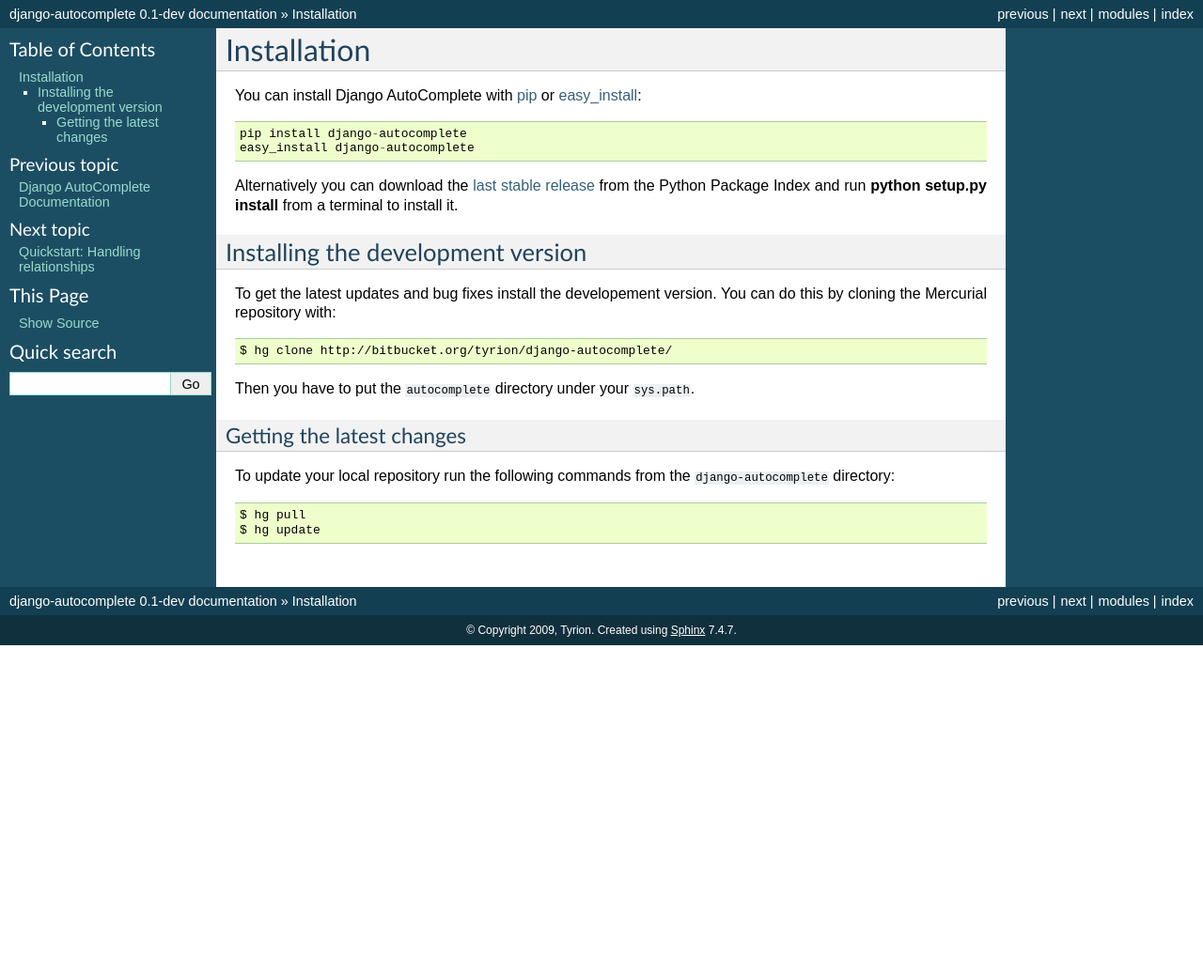
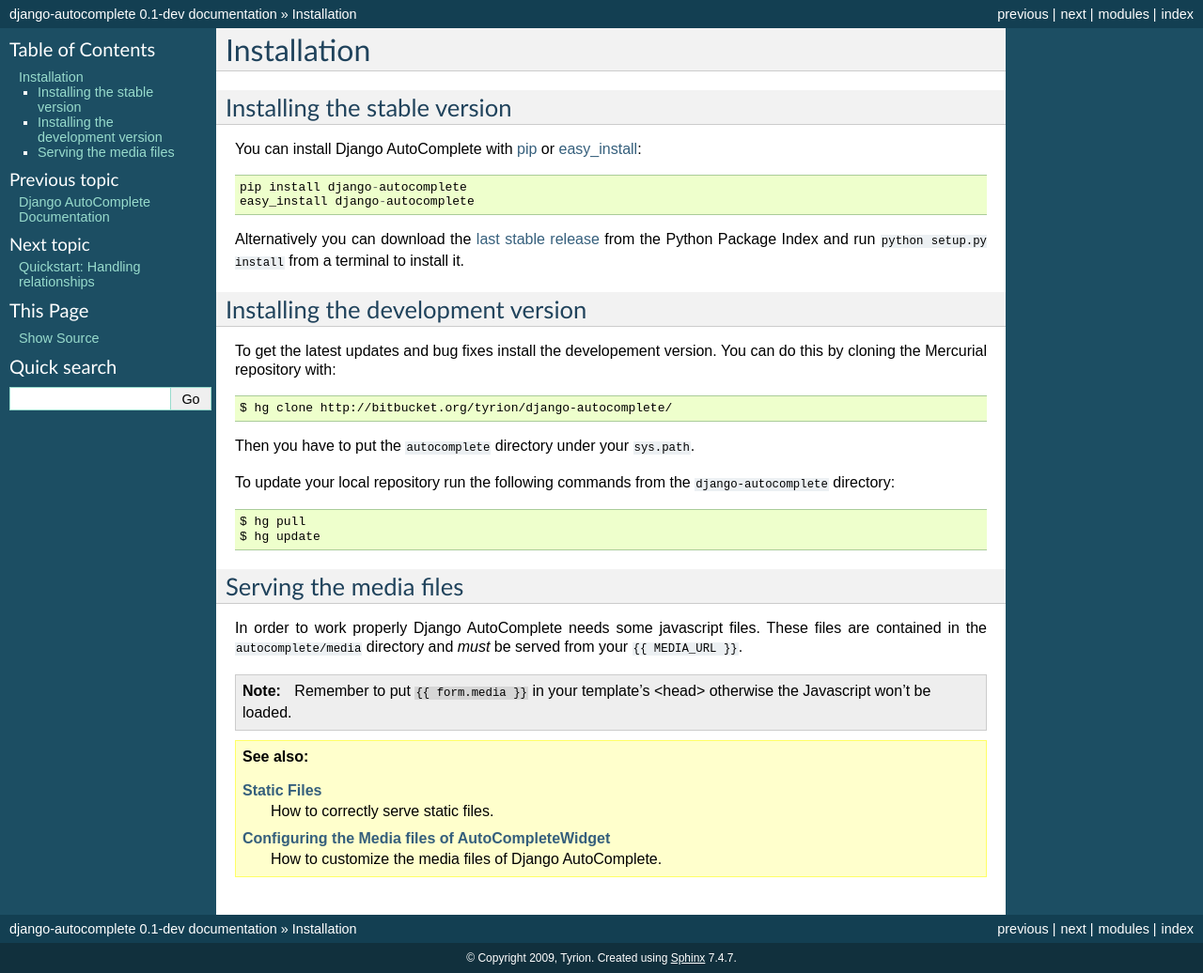
Before and after one commit to Perkville/django-autocomplete, a Sphinx documentation site: the page built from docs/installation.rst, in a window 1280 px wide. Shown: the whole page at 94% size. Built offline with Sphinx 7.4.7, drawn with Linux system fonts in a browser that asks for light colours; before the commit the page ends 900 px from its top, so only the background shows below that.

Commit message:
Improved docs/installation.rst.

```diff
--- a/docs/installation.rst
+++ b/docs/installation.rst
@@ -1,5 +1,8 @@
 Installation
 ============
+
+Installing the stable version
+-----------------------------
 
 You can install Django AutoComplete with `pip`_ or `easy_install`_::
 
@@ -7,7 +10,7 @@
     easy_install django-autocomplete
 
 Alternatively you can download the `last stable release`_ from the Python
-Package Index and run :command:`python setup.py install` from a terminal to
+Package Index and run ``python setup.py install`` from a terminal to
 install it.
 
 .. _`pip`: http://pypi.python.org/pypi/pip/
@@ -25,10 +28,31 @@
 Then you have to put the :file:`autocomplete` directory under your
 ``sys.path``.
 
-Getting the latest changes
-^^^^^^^^^^^^^^^^^^^^^^^^^^
 To update your local repository run the following commands from the
 :file:`django-autocomplete` directory::
 
     $ hg pull
     $ hg update
+
+Serving the media files
+-----------------------
+
+In order to work properly Django AutoComplete needs some javascript files.
+These files are contained in the :file:`autocomplete/media` directory and
+*must* be served from your ``{{ MEDIA_URL }}``.
+
+.. note::
+
+    Remember to put ``{{ form.media }}`` in your template's <head> otherwise
+    the Javascript won't be loaded.
+
+.. seealso::
+
+    `Static Files <http://docs.djangoproject.com/en/dev/howto/static-files/>`_
+        How to correctly serve static files.
+
+    :ref:`media-files-configuration`
+        How to customize the media files of Django AutoComplete.
+
+
+.. _`How to serve static files`: http://docs.djangoproject.com/en/dev/howto/static-files/
```
